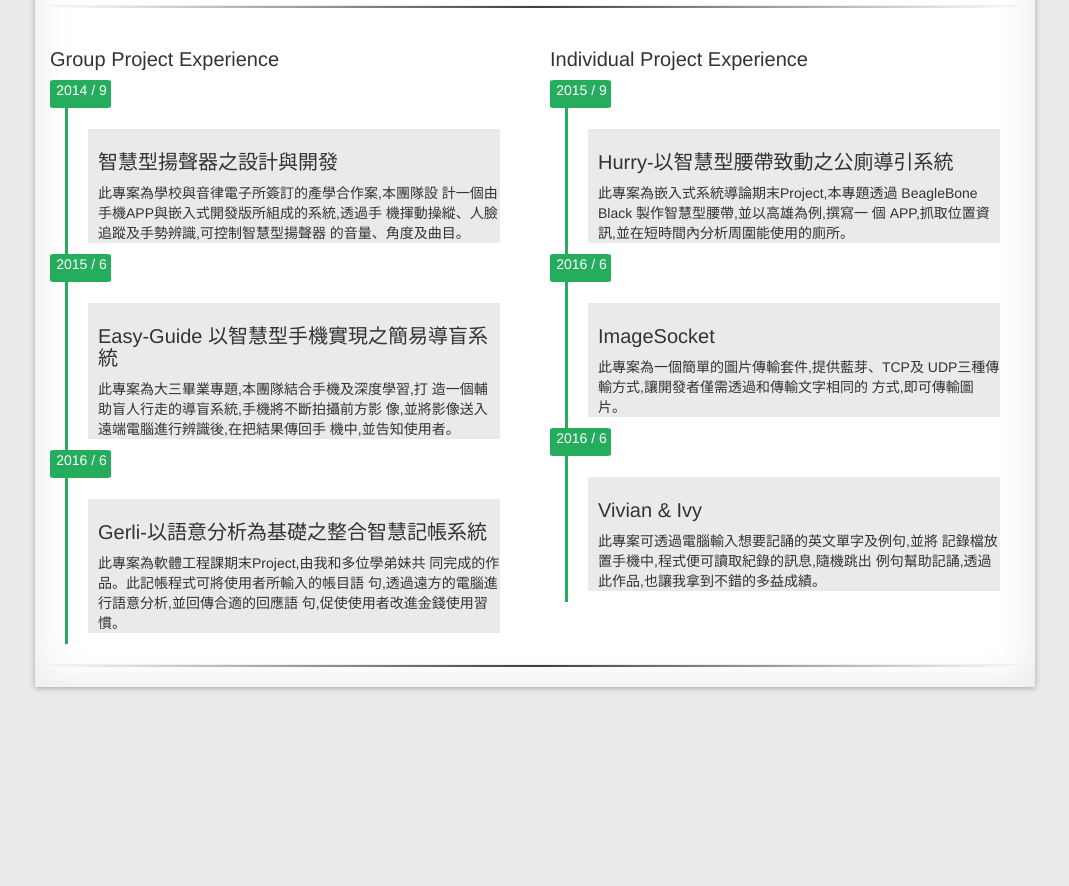
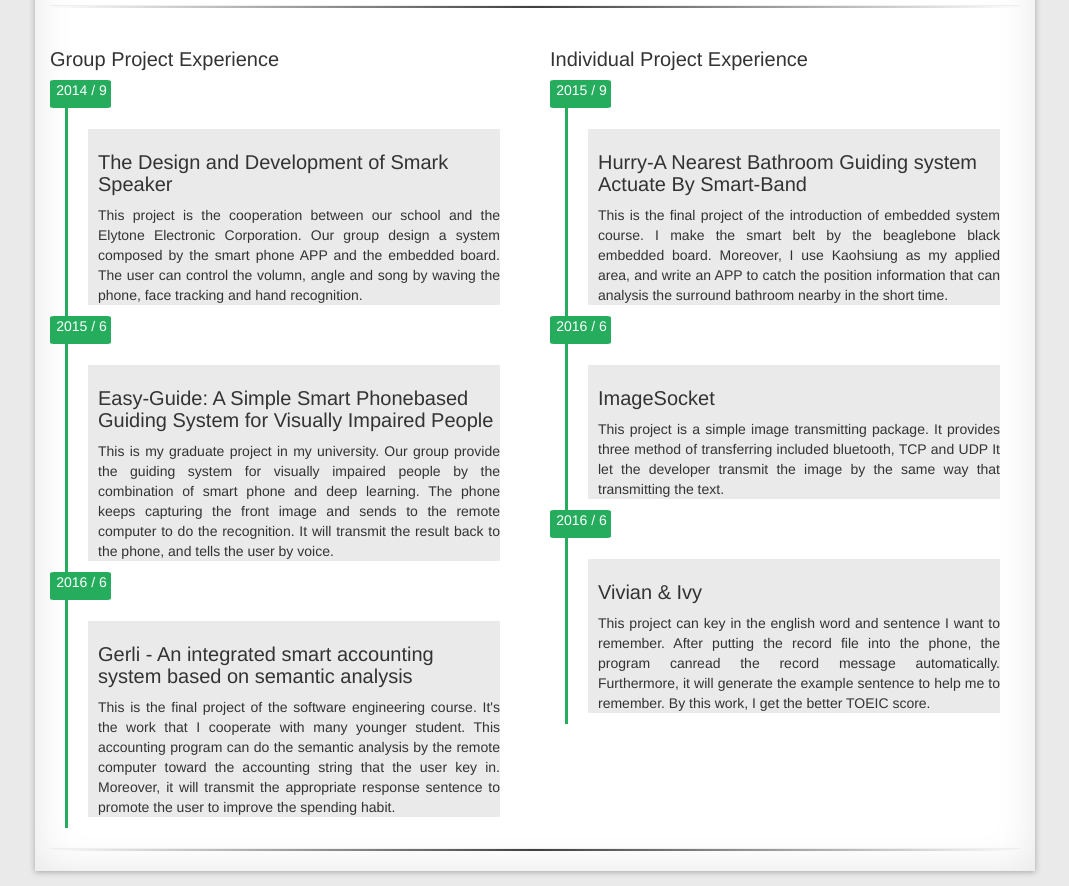
Before and after one commit to SunnerLi/SunnerLi.github.io, a plain HTML site: page index.html in a window 1280 px wide. Shown: the part 740-1626 px from the top of the page, without its empty margins (105-1174 px from the left). Before the commit the page ends 1442 px from the top, so only its background shows below. Drawn offline with Linux system fonts and the light colour scheme.

Commit message:
revise as the english version

```diff
--- a/index.html
+++ b/index.html
@@ -32,10 +32,10 @@
 
 								<p align="justify"> The computer science way started from college, and goes to the
                                     master right now. The territories I have touched included image
-                                    processing, network transferring and embedded system develop-
-                                    ment. Recently, I’m engaging in machine learning, deep learning
-                                    and NLP. I except that I can be the expert of the deep learn-
-                                    ing application, contribute myself behind the various potential
+                                    processing, network transferring and embedded system development.
+									Recently, I’m engaging in machine learning, deep learning
+                                    and NLP. I except that I can be the expert of the deep learning application,
+									contribute myself behind the various potential
                                     area, and make the ideas come true!
                                 </p>
 						</section>
@@ -145,12 +145,11 @@
 
 						<div class="timeline">
 							<div class="text">
-								<h1 class="name"><br/>智慧型揚聲器之設計與開發</h1>
-								<p>
-                                    此專案為學校與音律電子所簽訂的產學合作案,本團隊設
-                                    計一個由手機APP與嵌入式開發版所組成的系統,透過手
-                                    機揮動操縱、人臉追蹤及手勢辨識,可控制智慧型揚聲器
-                                    的音量、角度及曲目。
+								<h1 class="name"><br/>The Design and Development of Smark Speaker</h1>
+								<p align="justify">
+									This project is the cooperation between our school and the Elytone Electronic Corporation.
+									Our group design a system composed by the smart phone APP and the embedded board.
+									The user can control the volumn, angle and song by waving the phone, face tracking and hand recognition.
                                 </p>
 
 							</div>
@@ -163,12 +162,11 @@
 
                         <div class="timeline">
 							<div class="text">
-								<h1 class="name"><br/>Easy-Guide 以智慧型手機實現之簡易導盲系統</h1>
-								<p>
-                                    此專案為大三畢業專題,本團隊結合手機及深度學習,打
-                                    造一個輔助盲人行走的導盲系統,手機將不斷拍攝前方影
-                                    像,並將影像送入遠端電腦進行辨識後,在把結果傳回手
-                                    機中,並告知使用者。
+								<h1 class="name"><br/>Easy-Guide: A Simple Smart Phonebased Guiding System for Visually Impaired People</h1>
+								<p align="justify">
+									This is my graduate project in my university. Our group provide the guiding system for visually impaired people by the combination of smart phone and deep learning.
+									The phone keeps capturing the front image and sends to the remote computer to do the recognition.
+									It will transmit the result back to the phone, and tells the user by voice.
                                 </p>
 
 							</div>
@@ -181,12 +179,12 @@
 
                         <div class="timeline">
 							<div class="text">
-								<h1 class="name"><br/>Gerli-以語意分析為基礎之整合智慧記帳系統</h1>
-								<p>
-                                    此專案為軟體工程課期末Project,由我和多位學弟妹共
-                                    同完成的作品。此記帳程式可將使用者所輸入的帳目語
-                                    句,透過遠方的電腦進行語意分析,並回傳合適的回應語
-                                    句,促使使用者改進金錢使用習慣。
+								<h1 class="name"><br/>Gerli - An integrated smart accounting system based on semantic analysis</h1>
+								<p align="justify">
+									This is the final project of the software engineering course.
+									It's the work that I cooperate with many younger student.
+									This accounting program can do the semantic analysis by the remote computer toward the accounting string that the user key in.
+									Moreover, it will transmit the appropriate response sentence to promote the user to improve the spending habit.
                                 </p>
 
 							</div>
@@ -204,11 +202,12 @@
 
 						<div class="timeline">
 							<div class="text">
-								<h1 class="name"><br/>Hurry-以智慧型腰帶致動之公廁導引系統</h1>
-								<p>
-                                    此專案為嵌入式系統導論期末Project,本專題透過
-                                    BeagleBone Black 製作智慧型腰帶,並以高雄為例,撰寫一
-                                    個 APP,抓取位置資訊,並在短時間內分析周圍能使用的廁所。
+								<h1 class="name"><br/>Hurry-A Nearest Bathroom Guiding system Actuate By Smart-Band</h1>
+								<p align="justify">
+									This is the final project of the introduction of embedded system course.
+									I make the smart belt by the beaglebone black embedded board.
+									Moreover, I use Kaohsiung as my applied area, and write an APP to catch the position information
+									that can analysis the surround bathroom nearby in the short time.
                                 </p>
 
 							</div>
@@ -222,10 +221,9 @@
                         <div class="timeline">
 							<div class="text">
 								<h1 class="name"><br/>ImageSocket</h1>
-								<p>
-                                    此專案為一個簡單的圖片傳輸套件,提供藍芽、TCP及
-                                    UDP三種傳輸方式,讓開發者僅需透過和傳輸文字相同的
-                                    方式,即可傳輸圖片。
+								<p align="justify">
+									This project is a simple image transmitting package. It provides three method of transferring included bluetooth, TCP and UDP
+									It let the developer transmit the image by the same way that transmitting the text.
                                 </p>
 
 							</div>
@@ -239,10 +237,11 @@
                         <div class="timeline">
 							<div class="text">
 								<h1 class="name"><br/>Vivian & Ivy</h1>
-								<p>
-                                    此專案可透過電腦輸入想要記誦的英文單字及例句,並將
-                                    記錄檔放置手機中,程式便可讀取紀錄的訊息,隨機跳出
-                                    例句幫助記誦,透過此作品,也讓我拿到不錯的多益成績。
+								<p align="justify">
+									This project can key in the english word and sentence I want to remember.
+									After putting the record file into the phone, the program canread the record message automatically.
+									Furthermore, it will generate the example sentence to help me to remember.
+									By this work, I get the better TOEIC score.
                                 </p>
 
 							</div>
```
